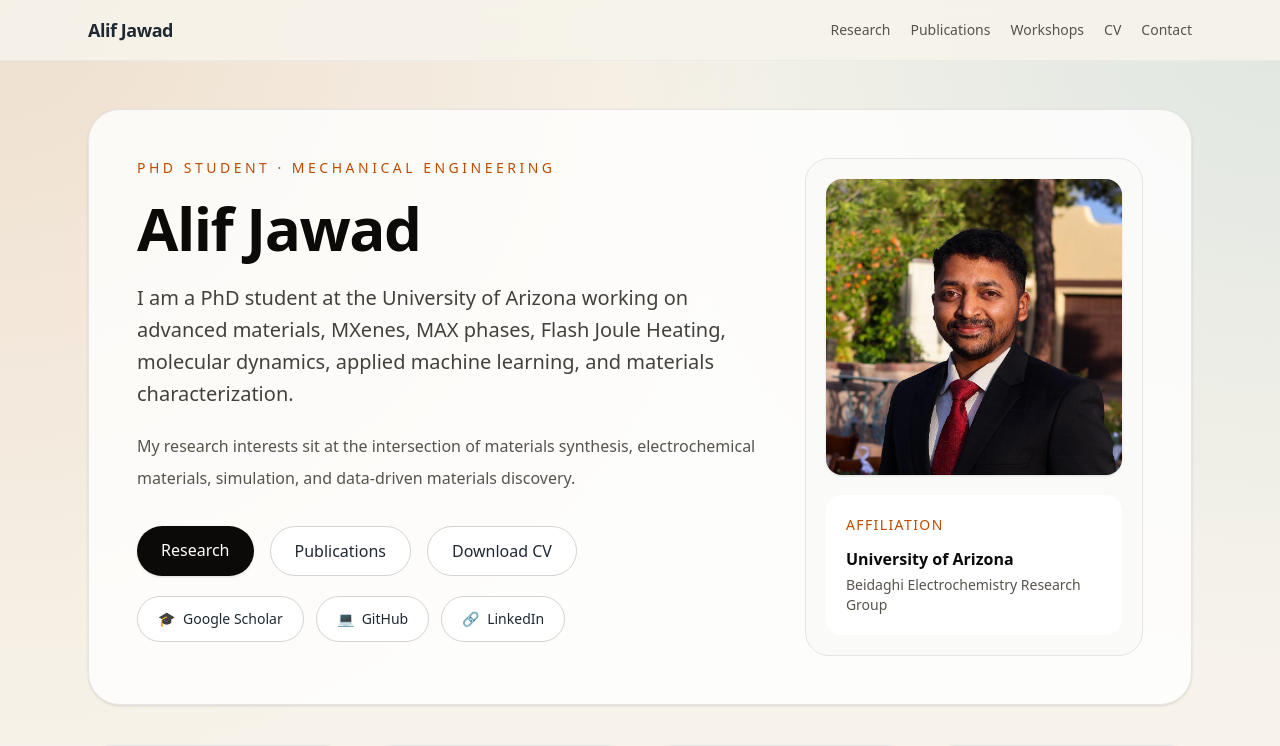
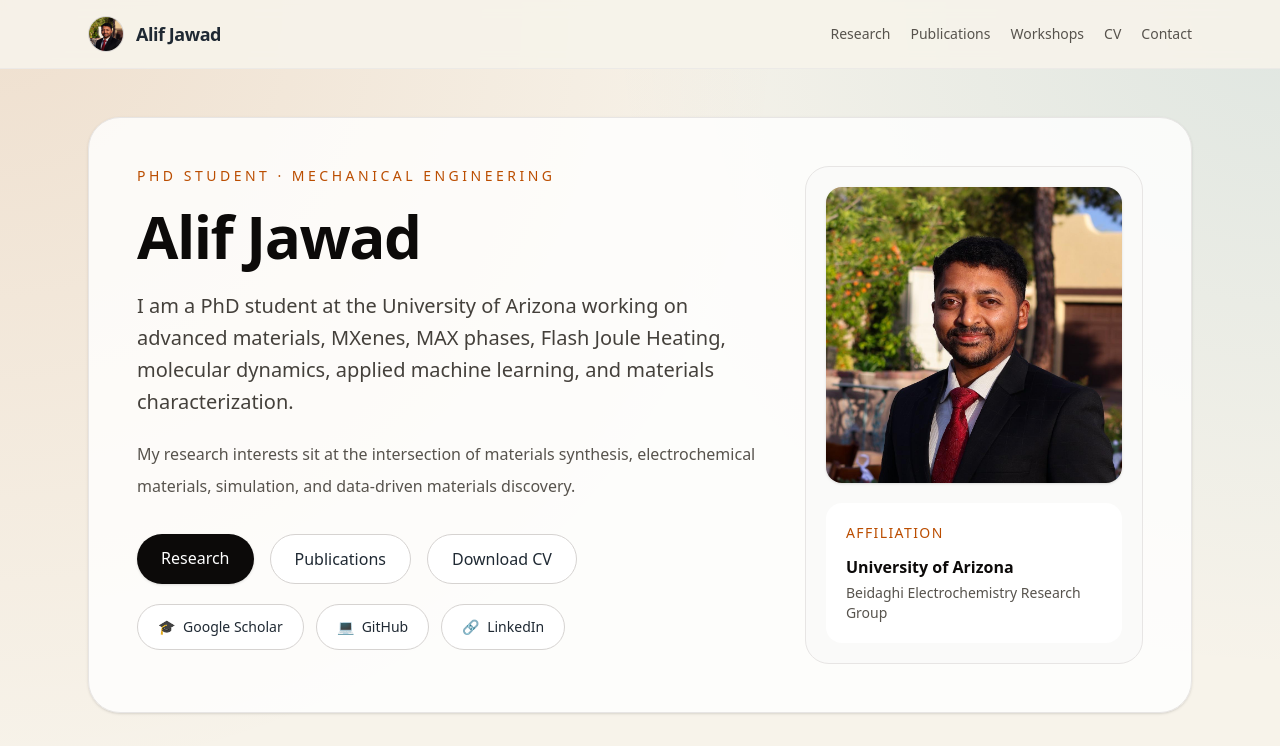
Before and after one commit to Alif1831/academic-site, a Next.js app: page / in a window 1280 px wide. Shown: the top 746 px of the page. Built offline with nearby package versions, Linux system fonts and the light colour scheme.

Commit message:
Install Vercel Analytics

```diff
--- a/app/layout.tsx
+++ b/app/layout.tsx
@@ -18,8 +18,15 @@ export default function RootLayout({
       <body>
         <header className="sticky top-0 z-50 border-b border-stone-200/70 bg-[#f7f3ea]/90 backdrop-blur">
           <div className="mx-auto flex max-w-6xl flex-col gap-4 px-6 py-4 md:flex-row md:items-center md:justify-between">
-            <a href="/" className="text-lg font-semibold tracking-tight">
-              Alif Jawad
+            <a href="/" className="flex items-center gap-3">
+              <img
+                src="/images/profile.jpg"
+                alt="Alif Jawad"
+                className="h-9 w-9 rounded-full border border-stone-300 object-cover"
+              />
+              <span className="text-lg font-semibold tracking-tight">
+                Alif Jawad
+              </span>
             </a>
 
             <nav className="flex flex-wrap gap-x-5 gap-y-3 text-sm text-stone-600">
```
